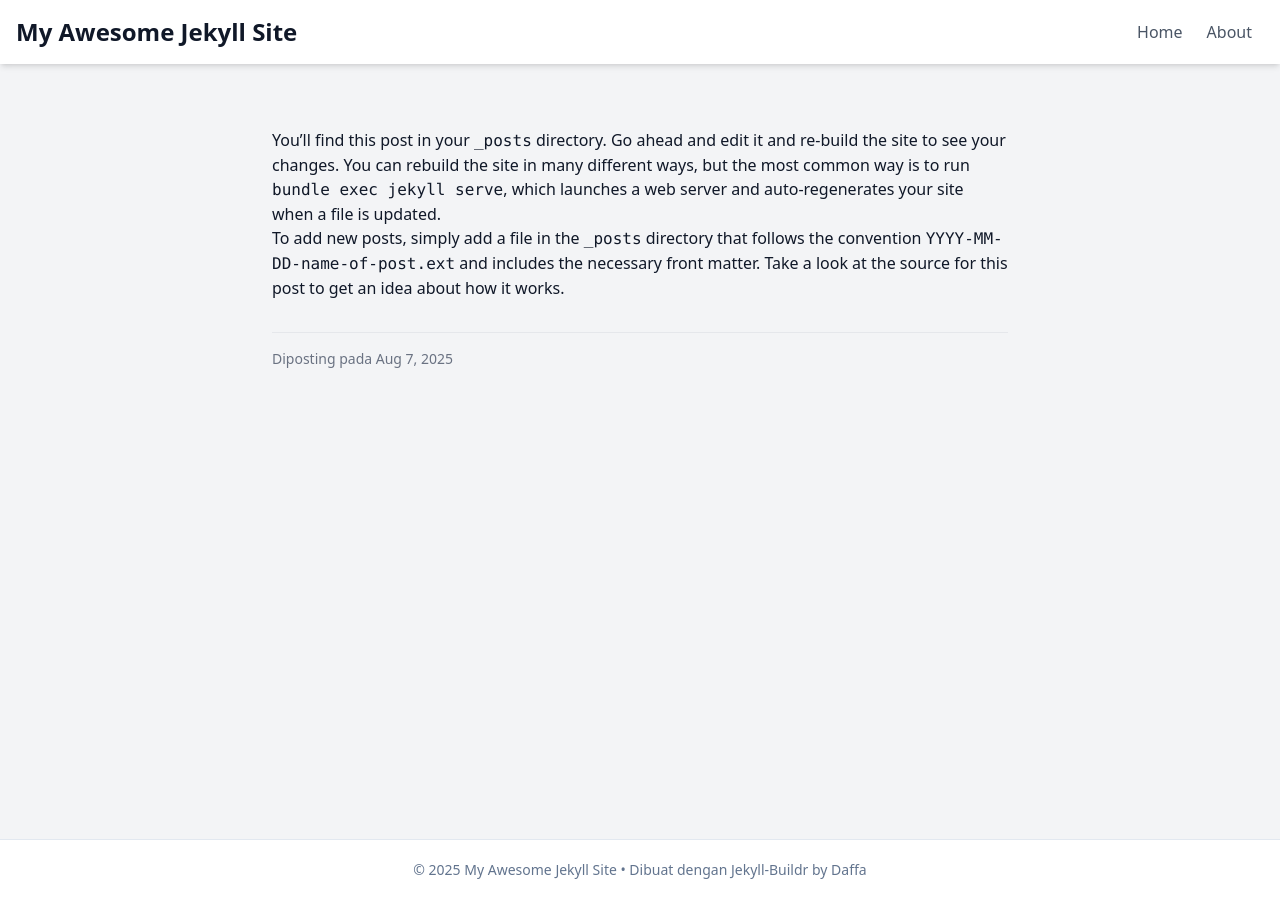
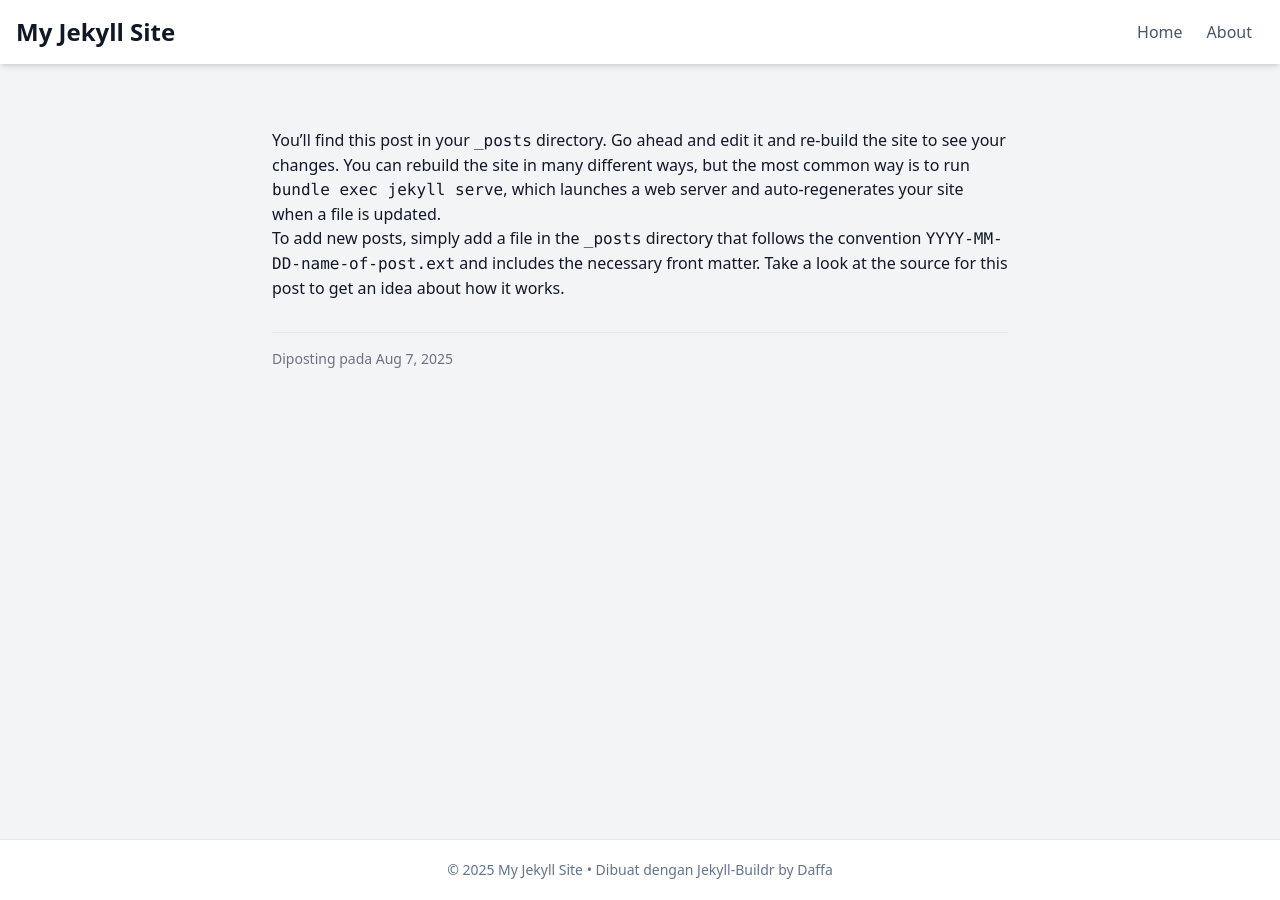
Before and after one commit to daffadevhosting/jekyll-tailwind-boilerplate, a Jekyll site: the page built from _posts/2024-01-01-welcome-to-jekyll.md, in a window 1280 px wide. Built offline with Jekyll 4.4.1, drawn with Linux system fonts in a browser that asks for light colours.

Commit message:
buildr: update _config.yml

```diff
--- a/_config.yml
+++ b/_config.yml
@@ -1,10 +1,10 @@
-title: My Awesome Jekyll Site
+title: My Jekyll Site
 email: your-email@example.com
 description: >- # this means to ignore newlines until "baseurl:"
 baseurl: "/jekyll-tailwind-boilerplate" # subpath situs Anda, mis. /blog
 url: "" # nama host & protokol dasar untuk situs Anda, mis. http://example.com
-twitter_username: jekyllrb
-github_username:  jekyll
+twitter_username: daffadevhosting
+github_username:  daffadevhosting
 
 permalink: /post/:title
 
```
